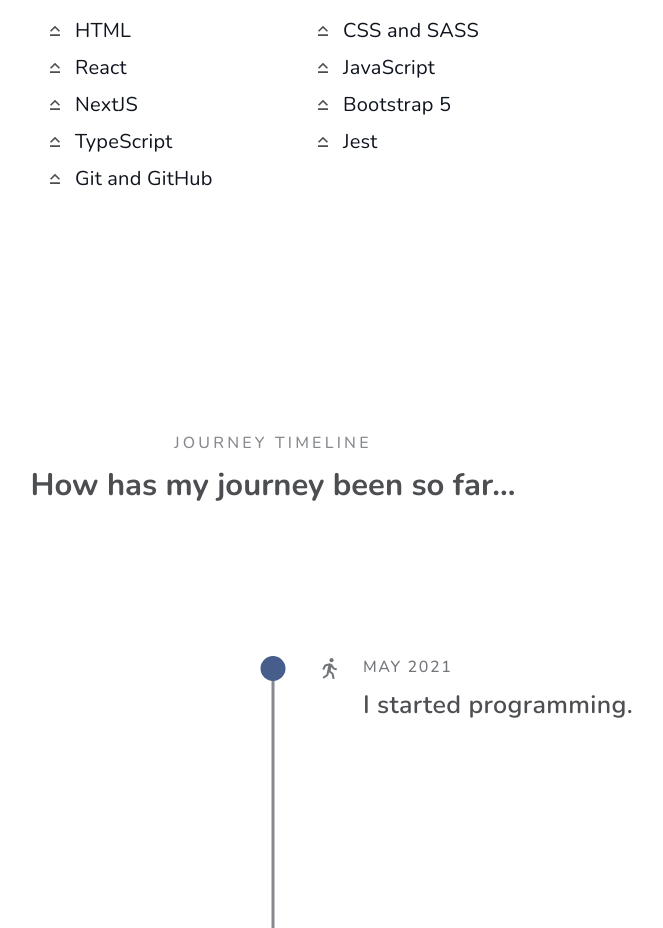
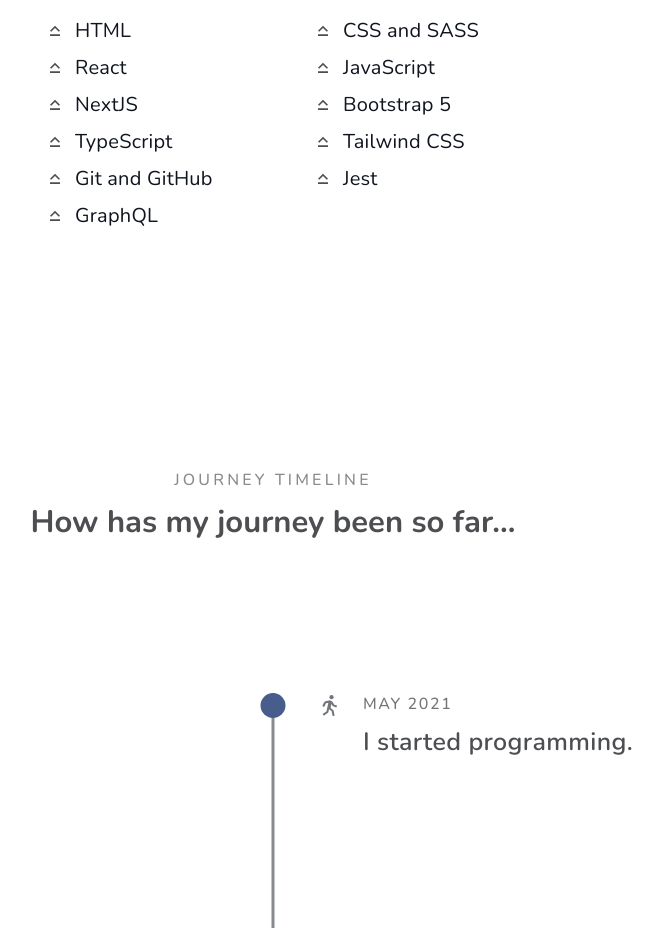
Before and after one commit to frankiecflam/frankielam.dev-old, a React (Create React App) app: page / in a window 1280 px wide. Shown: the part 8400-9328 px from the top of the page, without its empty margins (367-1030 px from the left). Built offline with nearby package versions, Linux system fonts and the light colour scheme.

Commit message:
update with Tailwind CSS and GraphQL as of dec 2022

```diff
--- a/src/components/About/Skillset/AboutSkillsetContent.js
+++ b/src/components/About/Skillset/AboutSkillsetContent.js
@@ -11,8 +11,10 @@ const AboutSkillsetContent = () => {
       <AboutSkillsetItem name="NextJS" />
       <AboutSkillsetItem name="Bootstrap 5" />
       <AboutSkillsetItem name="TypeScript" />
+      <AboutSkillsetItem name="Tailwind CSS" />
+      <AboutSkillsetItem name="Git and GitHub" />
       <AboutSkillsetItem name="Jest" />
-      <AboutSkillsetItem name="Git and GitHub" />
+      <AboutSkillsetItem name="GraphQL" />
     </ul>
   );
 };
```
